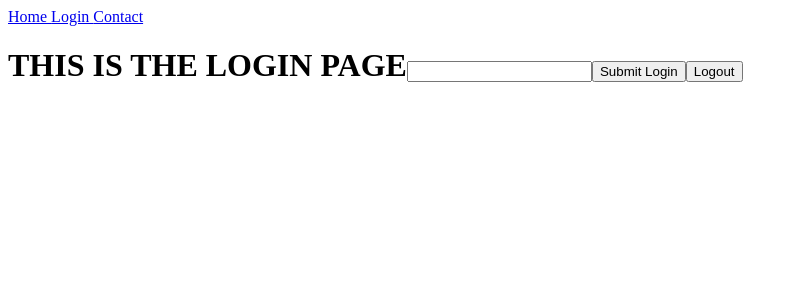
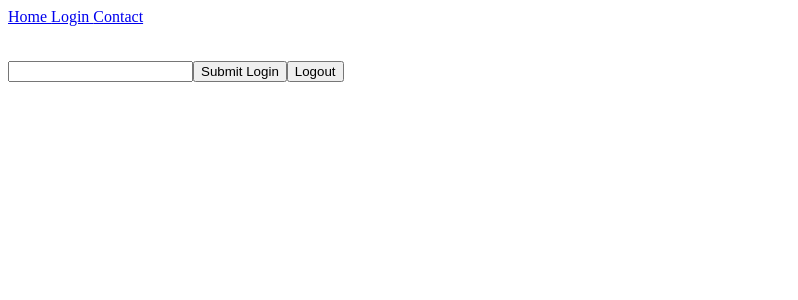
Before and after one commit to tla111/react-pedro-courses-two, a React (Create React App) app in the folder frontend/: page /login in a window 1280 px wide. Shown: the top 300 px of the page, without its empty margins (0-798 px from the left). Built offline with nearby package versions, Linux system fonts and the light colour scheme.

Commit message:
able to display state using useSelector

```diff
--- a/frontend/src/Pages/Login.tsx
+++ b/frontend/src/Pages/Login.tsx
@@ -1,12 +1,18 @@
 import { useState } from "react"
+import { login, logout } from '../store'
+import { useDispatch, useSelector } from "react-redux"
 
 export const Login = () => {
     const [newUsername, setNewUsername] = useState("")
+
+    const dispatch = useDispatch()
+    const username = useSelector((state: any) => state.user.value.username);
+
     return (
         <h1>
-            THIS IS THE LOGIN PAGE
+            {username}
             <input onChange={(e) => { setNewUsername(e.target.value) }} />
-            <button>Submit Login</button>
+            <button onClick={() => dispatch(login({ username: newUsername }))}>Submit Login</button>
             <button>Logout</button>
         </h1>
     )
```
